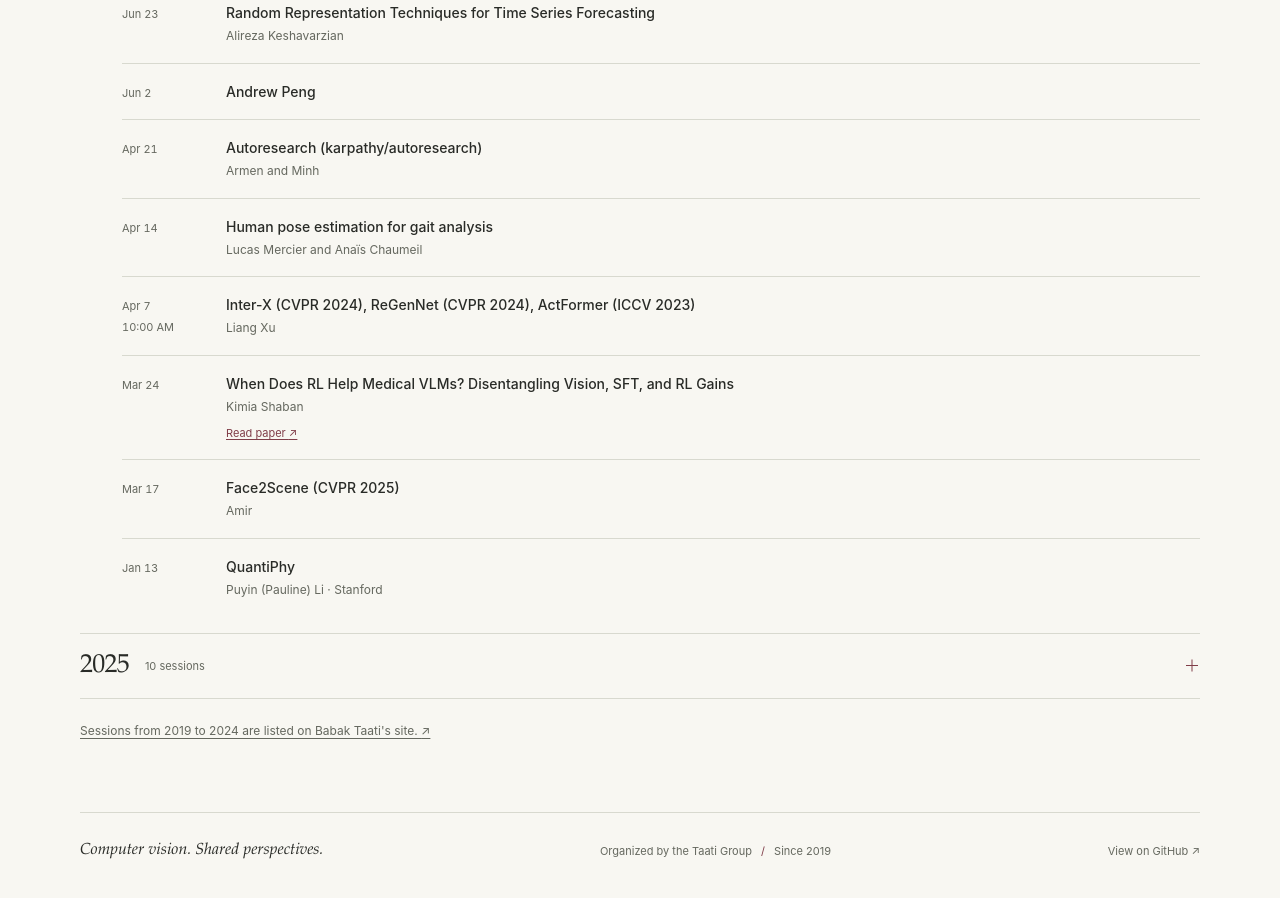
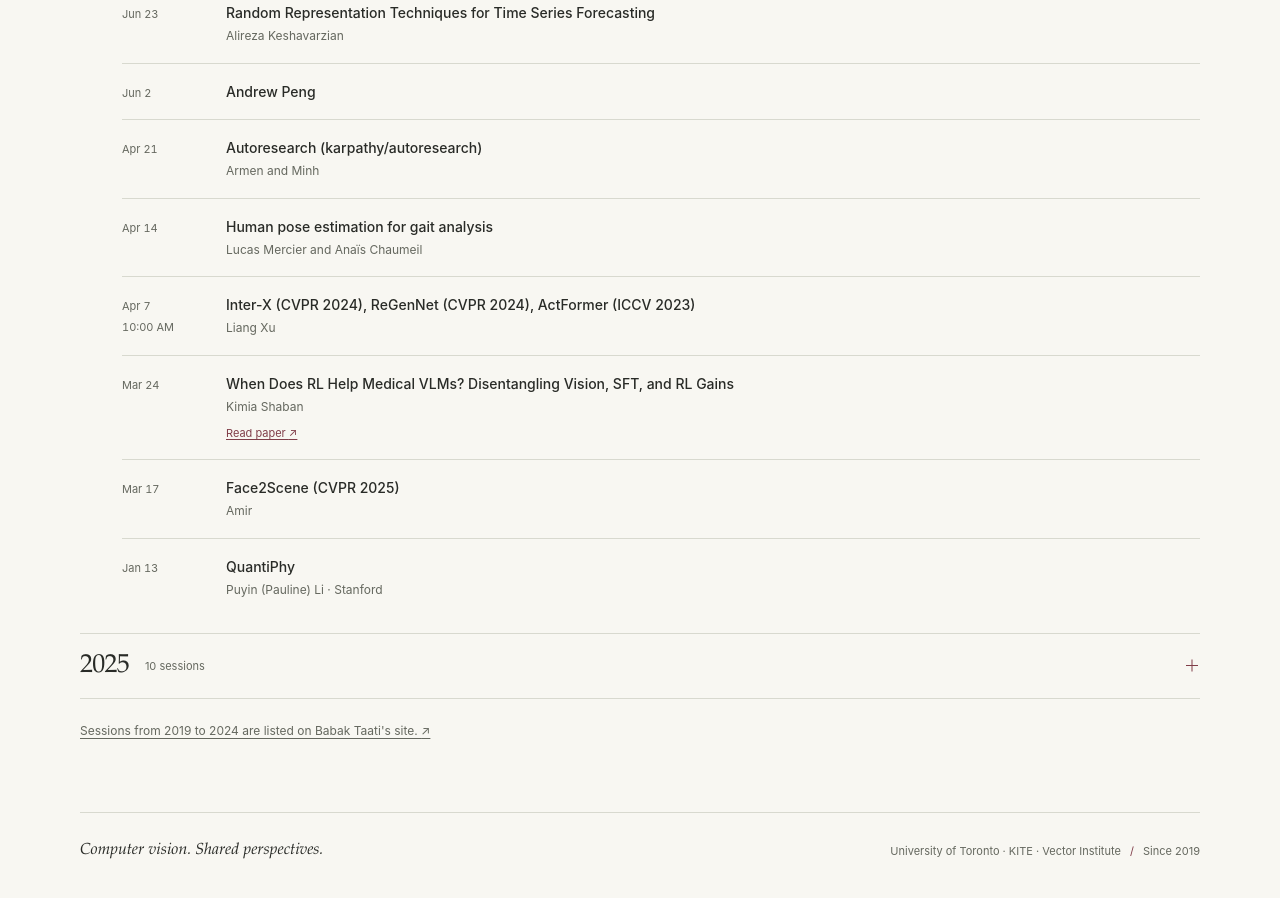
Before and after one commit to TaatiTeam/journal-club, a Jekyll site: the page built from index.html, in a window 1280 px wide and 900 px high, scrolled down 1940 px. Built offline with Jekyll 4.4.1, drawn with Linux system fonts in a browser that asks for light colours.

Commit message:
Footer: drop the GitHub link; no group name
Co-Authored-By: Claude Fable 5.1 <noreply@anthropic.com>

```diff
--- a/_layouts/default.html
+++ b/_layouts/default.html
@@ -41,11 +41,7 @@
     <main id="main" class="wrap" tabindex="-1">{{ content }}</main>
     <footer class="site-footer wrap">
       <a class="footer-brand" href="{{ '/' | relative_url }}">Computer vision. Shared perspectives.</a>
-      <p>Organized by the Taati Group <span aria-hidden="true">/</span> Since 2019</p>
-      <a
-        href="https://github.com/TaatiTeam/journal-club"
-        >View on GitHub <span aria-hidden="true">↗</span></a
-      >
+      <p>University of Toronto · KITE · Vector Institute <span aria-hidden="true">/</span> Since 2019</p>
     </footer>
   </body>
 </html>
```
